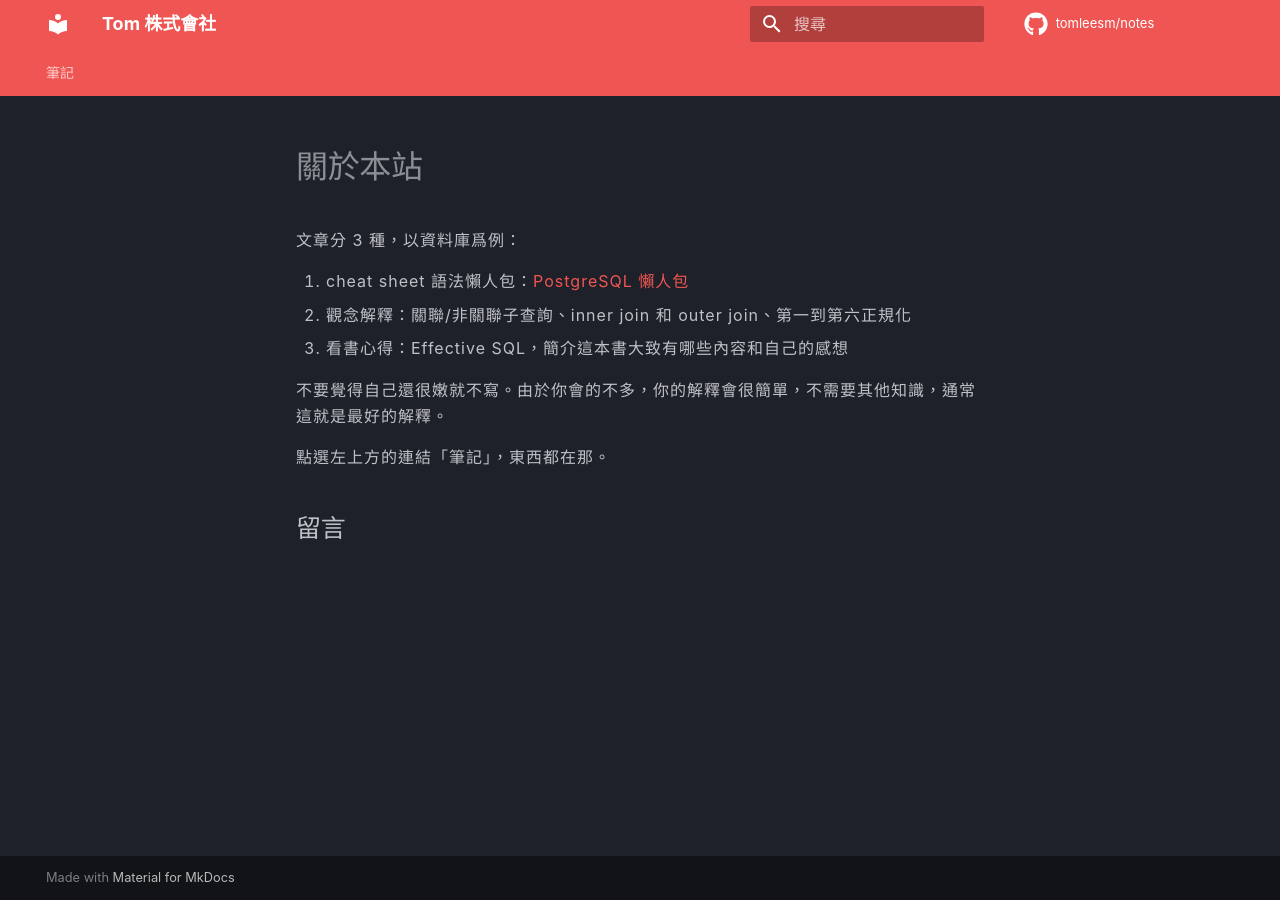
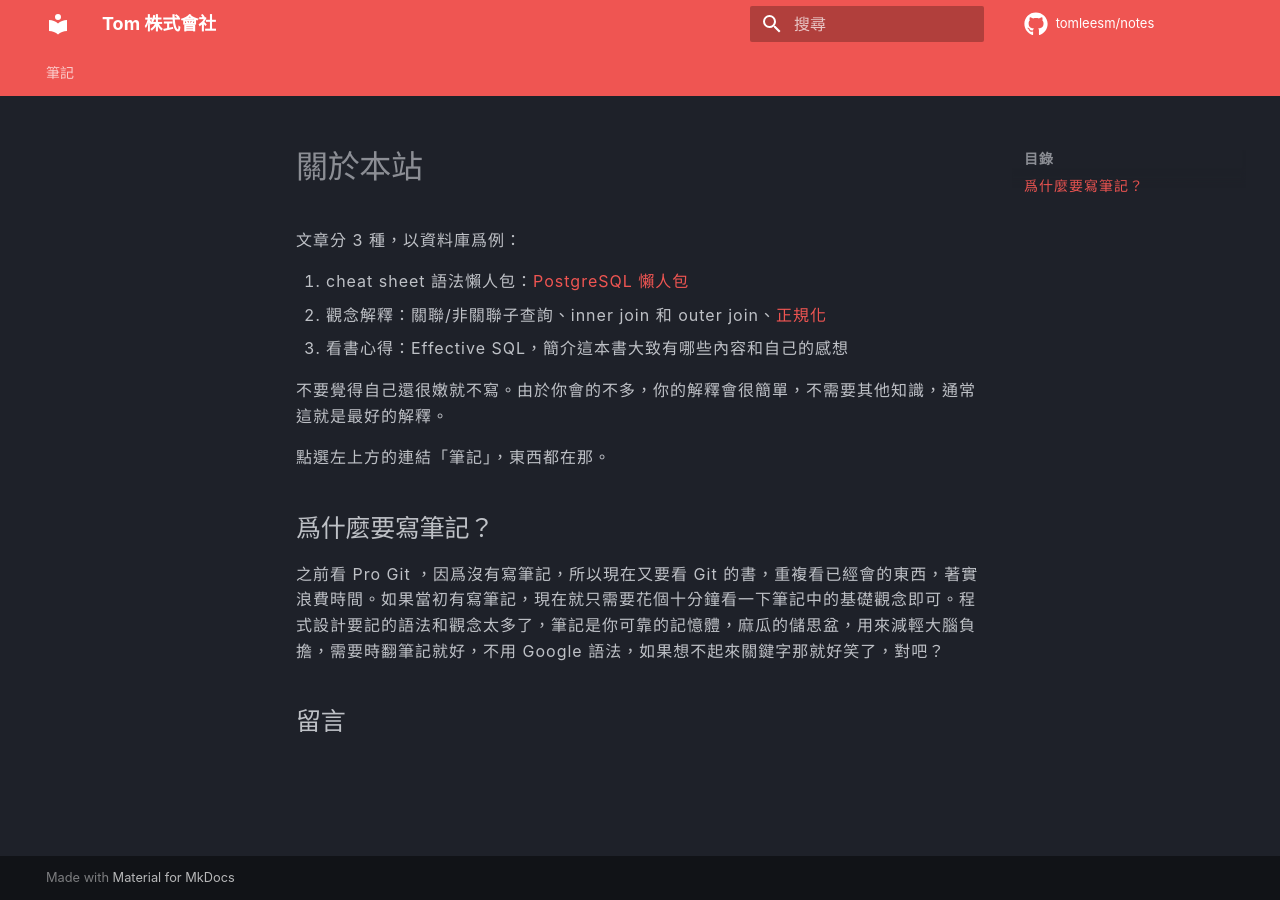
Before and after one commit to tomleesm/notes, an MkDocs documentation site: the page built from docs/index.md, in a window 1280 px wide. Built offline with MkDocs 1.6.1 and Material for MkDocs 9.7.7, drawn with Linux system fonts in a browser that asks for light colours; comment, search, counter and statistics services are not loaded.

Commit message:
「關於本站」新增「爲什麼要寫筆記？」

```diff
--- a/docs/index.md
+++ b/docs/index.md
@@ -3,9 +3,13 @@
 文章分 3 種，以資料庫爲例：
 
 1. cheat sheet 語法懶人包：[PostgreSQL 懶人包](postgresql-cheat-sheet)
-2. 觀念解釋：關聯/非關聯子查詢、inner join 和 outer join、第一到第六正規化
+2. 觀念解釋：關聯/非關聯子查詢、inner join 和 outer join、[正規化](database-normalization)
 3. 看書心得：Effective SQL，簡介這本書大致有哪些內容和自己的感想
 
 不要覺得自己還很嫩就不寫。由於你會的不多，你的解釋會很簡單，不需要其他知識，通常這就是最好的解釋。
 
 點選左上方的連結「筆記」，東西都在那。
+
+## 爲什麼要寫筆記？
+
+之前看 Pro Git ，因爲沒有寫筆記，所以現在又要看 Git 的書，重複看已經會的東西，著實浪費時間。如果當初有寫筆記，現在就只需要花個十分鐘看一下筆記中的基礎觀念即可。程式設計要記的語法和觀念太多了，筆記是你可靠的記憶體，麻瓜的儲思盆，用來減輕大腦負擔，需要時翻筆記就好，不用 Google 語法，如果想不起來關鍵字那就好笑了，對吧？
```
